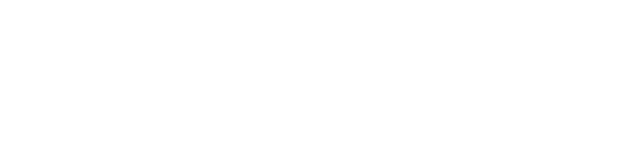
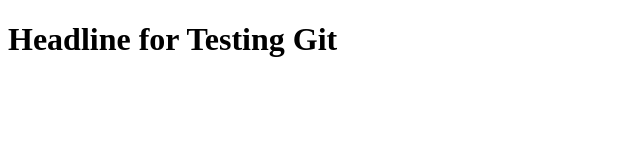
Before and after one commit to Ozinho78/Testprojekt, a plain HTML site: page index.html in a window 1280 px wide. Shown: the whole page, without its empty margins (0-640 px from the left). Drawn offline with Linux system fonts and the light colour scheme.

Commit message:
Added Headline

```diff
--- a/index.html
+++ b/index.html
@@ -7,5 +7,7 @@
 </head>
 <body>
 
+  <h1>Headline for Testing Git</h1>
+
 </body>
 </html>
```
